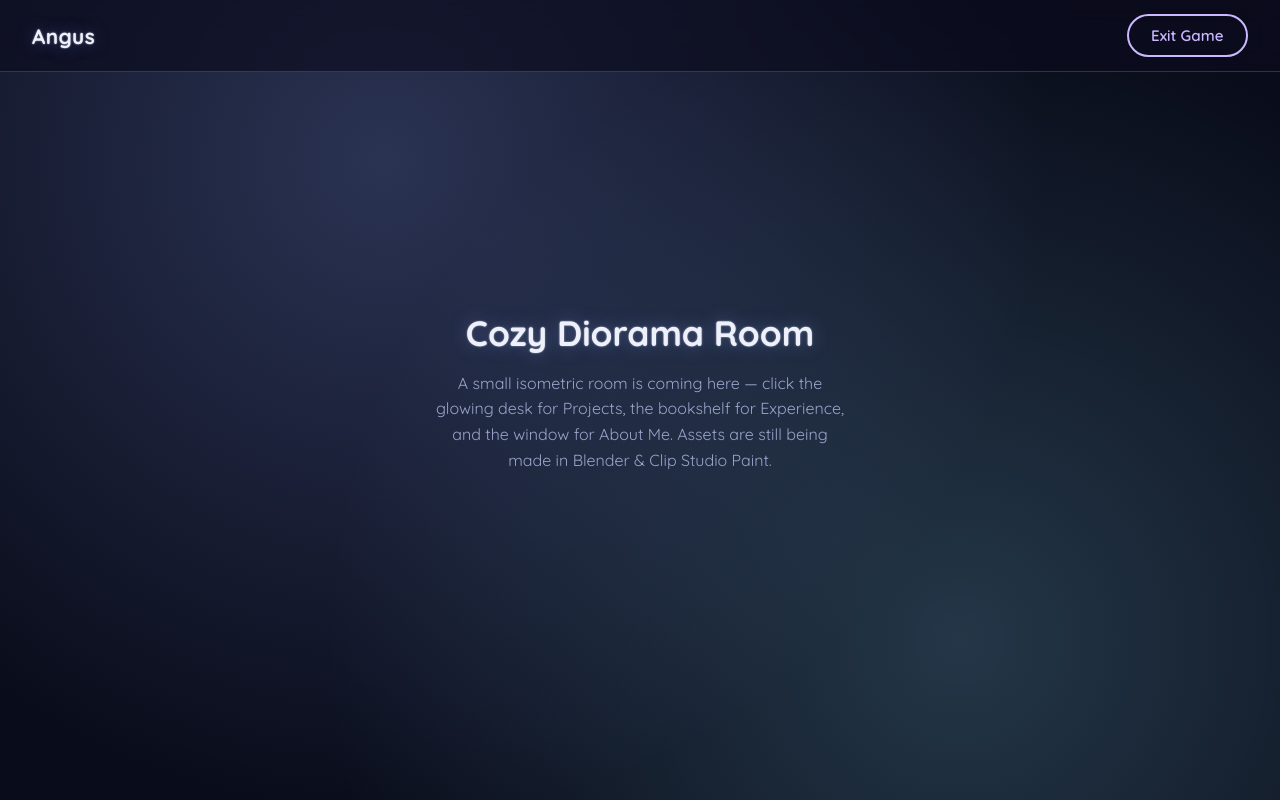
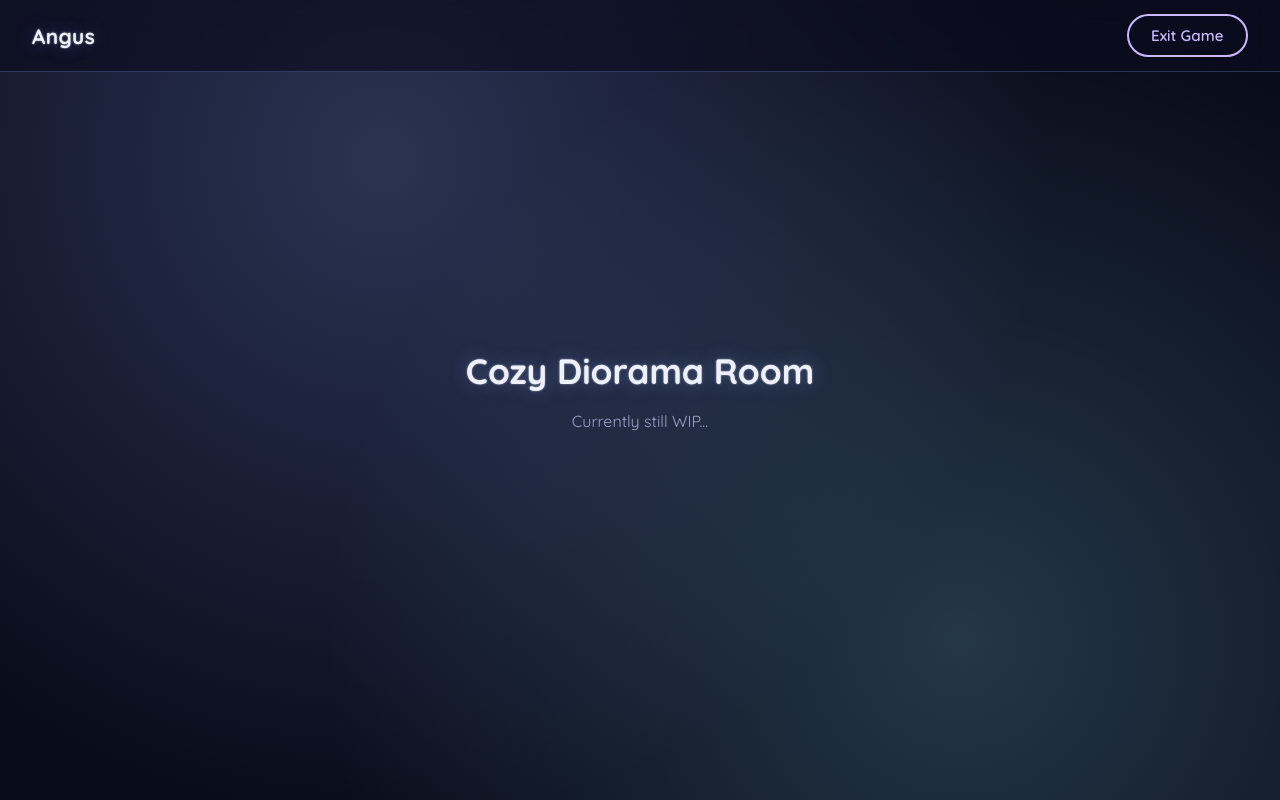
Before and after one commit to tsuki9355/My-Website, a React (Vite) app: page / in a window 1280 px wide. Both pictures are taken after a click on the button "Game Mode". Built offline with nearby package versions, Linux system fonts and the light colour scheme.

Commit message:
Updated my Resume and Game screen text

```diff
--- a/src/components/GameScreen.tsx
+++ b/src/components/GameScreen.tsx
@@ -6,9 +6,7 @@ function GameScreen() {
       <div className="game-screen-content animate-fade">
         <h2 className="glow-text">Cozy Diorama Room</h2>
         <p>
-          A small isometric room is coming here — click the glowing desk for
-          Projects, the bookshelf for Experience, and the window for About
-          Me. Assets are still being made in Blender &amp; Clip Studio Paint.
+          Currently still WIP...
         </p>
       </div>
     </div>
```
Also changed, not shown: 1 other file (tests, documents, lock files or other folders).
